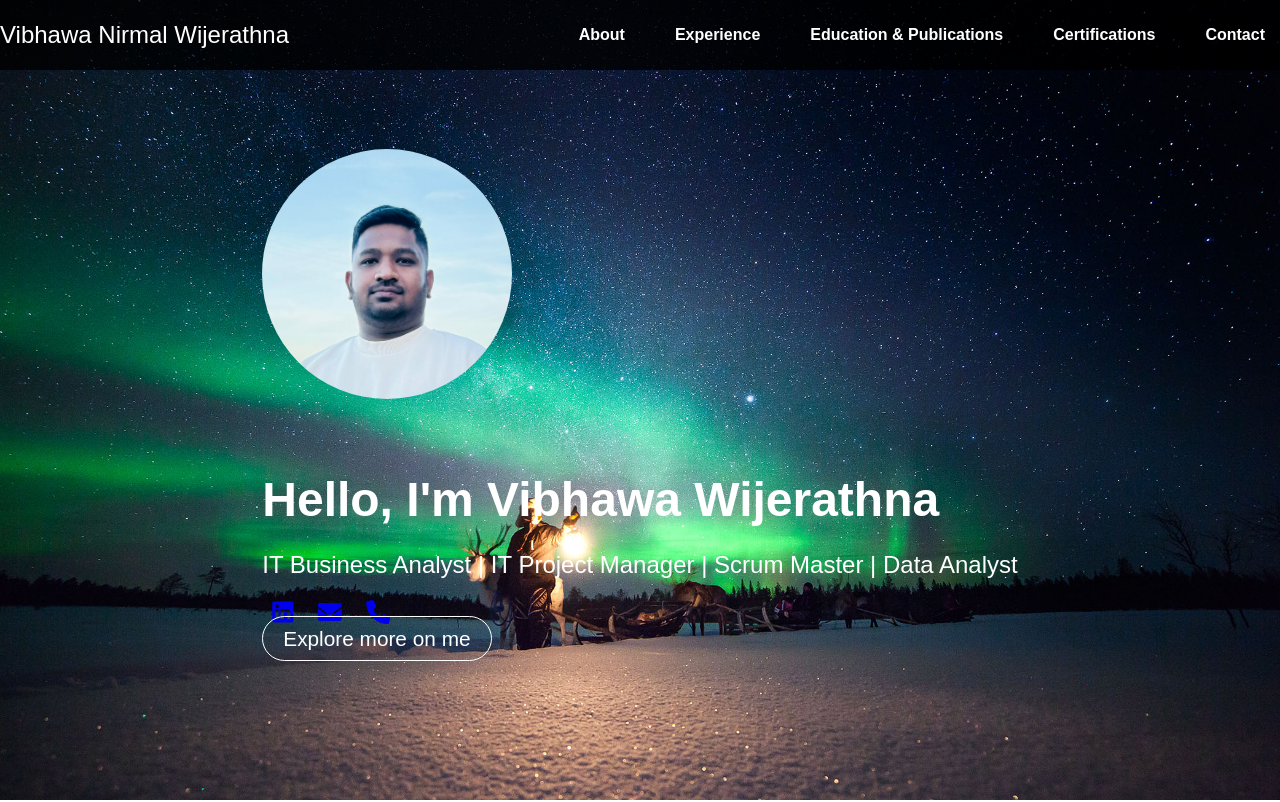
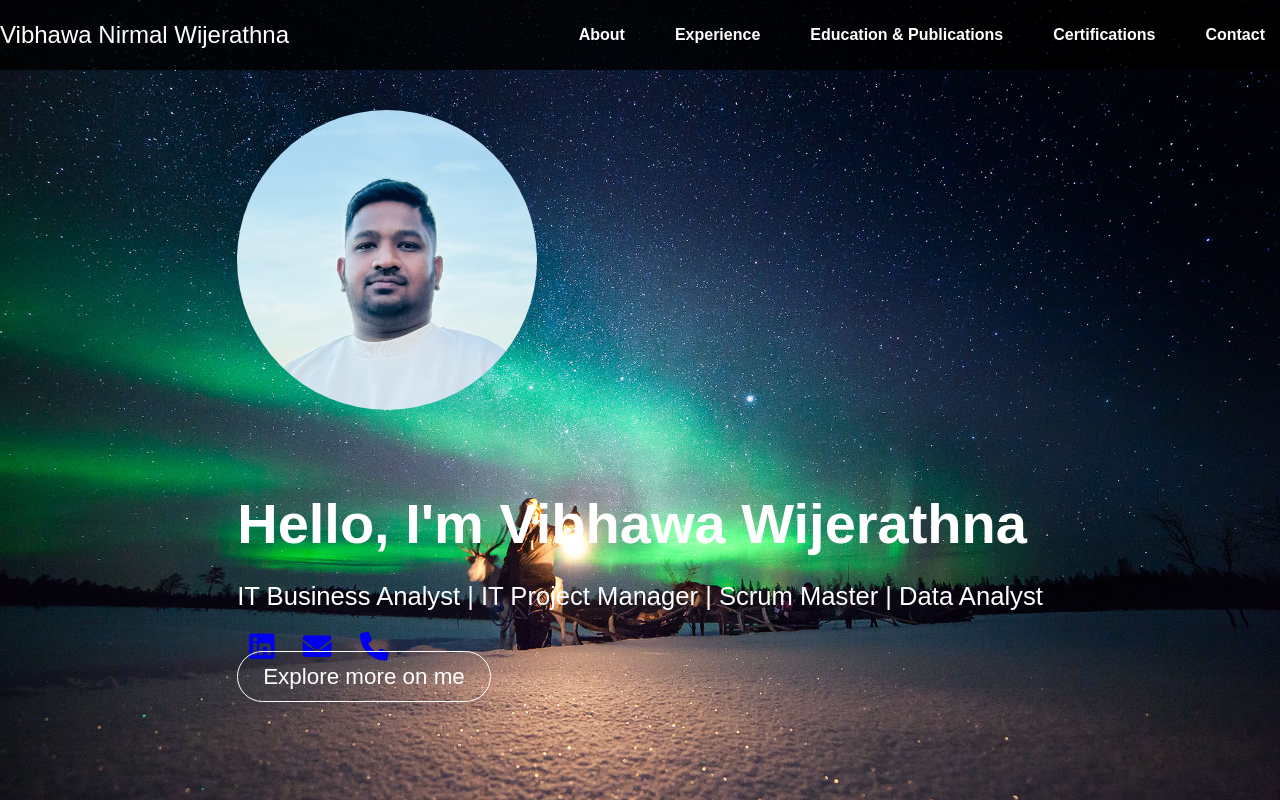
Before and after one commit to Vibhawa96/Portfolio, a plain HTML site: page index.html in a window 1280 px wide. Shown: the top 802 px of the page. Drawn offline with Linux system fonts and the light colour scheme.

Commit message:
Add files via upload

```diff
--- a/script.js
+++ b/script.js
@@ -2,10 +2,15 @@
 document.querySelectorAll('.nav-links a').forEach(link => {
     link.addEventListener('click', (e) => {
         e.preventDefault();
-        const targetId = link.getAttribute('href').substring(1);
+        const targetId = link.getAttribute('href').substring(1); // Get the section ID
         const targetSection = document.getElementById(targetId);
+
+        // Dynamically calculate the navbar height (useful for responsive designs)
+        const navbarHeight = document.querySelector('.navbar').offsetHeight;
+
+        // Scroll to the section with dynamic offset based on navbar height
         window.scrollTo({
-            top: targetSection.offsetTop - 70, // Offset for fixed navbar
+            top: targetSection.offsetTop - navbarHeight, // Dynamic offset
             behavior: 'smooth'
         });
     });
--- a/styles.css
+++ b/styles.css
@@ -69,16 +69,16 @@ body, html {
     right: 0;
     bottom: 0;
     background: inherit;
-    filter: blur(80px);  /* Increased blur */
+    filter: blur(15px);  /* Further increased blur */
     z-index: -1;
 }
 
 /* Profile Image */
 #hero .profile-image {
-    width: 250px;  /* Increased profile image size */
-    height: 250px;  /* Increased profile image size */
+    width: 300px;  /* Increased profile image size */
+    height: 300px;  /* Increased profile image size */
     border-radius: 50%;
-    margin-bottom: 30px;  /* Increased margin for better spacing */
+    margin-bottom: 30px;
     object-fit: cover;
     position: relative;
     z-index: 1;  /* Ensure the image stays above the blurred background */
@@ -86,30 +86,30 @@ body, html {
 
 /* Main Title */
 #hero h2 {
-    font-size: 3rem;  /* Larger font size for the main title */
-    margin-bottom: 10px;
+    font-size: 3.5rem;  /* Larger font size for the main title */
+    margin-bottom: 15px;
 }
 
 /* Description Text */
 #hero p {
-    font-size: 1.5rem;  /* Larger text for the description */
+    font-size: 1.6rem;  /* Larger text for the description */
     margin-bottom: 20px;
 }
 
 /* Social Icons */
 #hero .social-icons a {
-    font-size: 1.5rem;  /* Larger social icons for better visibility */
-    margin: 0 10px;
+    font-size: 1.8rem;  /* Larger social icons for better visibility */
+    margin: 0 12px;
 }
 
 /* Scroll Down Link */
 #hero .scroll-down {
-    font-size: 1.3rem;  /* Slightly larger text for the scroll down link */
+    font-size: 1.4rem;  /* Larger text for the scroll down link */
     color: white;
     text-decoration: none;
-    margin-top: 100px;  /* Moved further down */
+    margin-top: 70px;  /* Moved further down to avoid overlap */
     border: 1px solid white;
-    padding: 10px 20px;
+    padding: 12px 25px;
     border-radius: 30px;
     transition: background-color 0.3s ease;
 }
```
